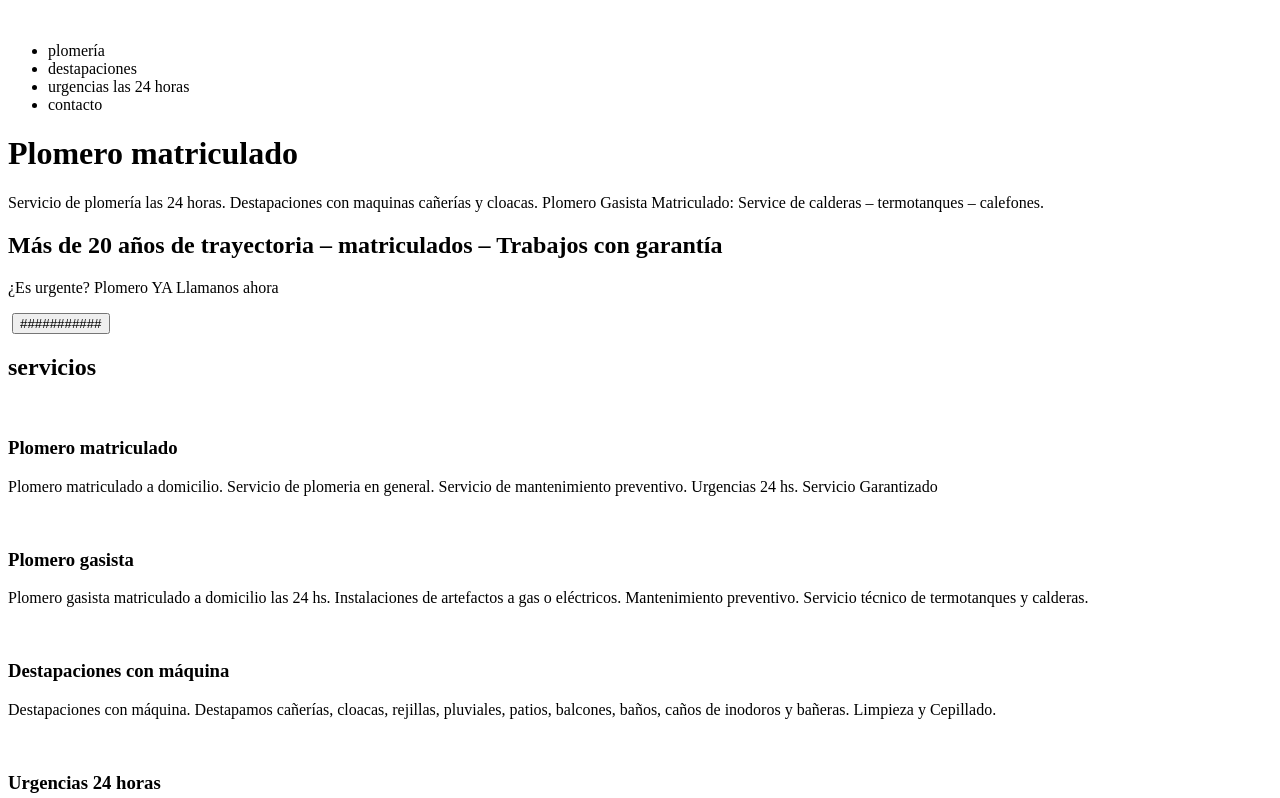
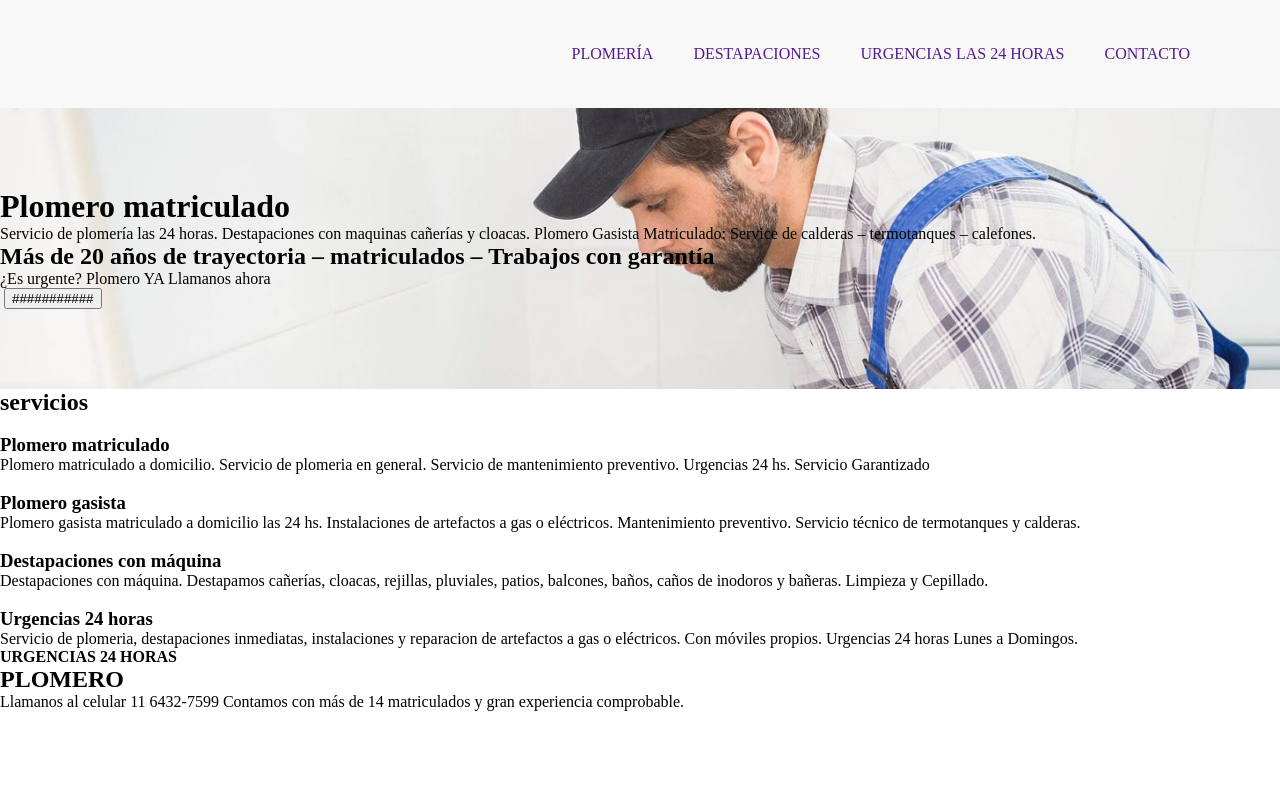
Before and after one commit to ArielMarchioni/Gasista, a plain HTML site: page index.html in a window 1280 px wide. Shown: the top 798 px of the page. Drawn offline with Linux system fonts and the light colour scheme.

Commit message:
fix
arreglado la semantica del nav y agregados algunos estilos

```diff
--- a/index.html
+++ b/index.html
@@ -3,23 +3,29 @@
 <head>
 	<meta charset="UTF-8">
 	<title>Gasista Matriculado</title> <!--Cambiar por el nombre del Negocio  -->
+	<link rel="stylesheet" href="style.css">
 </head>
 <body>
-	<header>
-		<div class="icon">
-			<img src="" alt="">
-		</div>
-		<div class="menu">
-			<ul>
-				<li>plomería</li>
-				<li>destapaciones</li>
-				<li>urgencias las 24 horas</li>
-				<li>contacto</li>
+	<header class="">
+		<div class="header-content container">
+			<div class="icon">
+				<img src="" alt="">
+			</div>
+			<div class="">
+				<nav>
+					<ul class="nav-ul">
+						<li><a href="">plomería</a></li>
+						<li><a href="">destapaciones</a></li>
+						<li><a href="">urgencias las 24 horas</a></li>
+						<li><a href="">contacto</a></li>
 
-			</ul>
+					</ul>
+				</nav>
+
+			</div>
 		</div>
 	</header>
-	<div class="hero">
+	<div class="hero ">
 		<div class="">
 			<h1>Plomero matriculado</h1>
 			<p>Servicio de plomería las 24 horas. Destapaciones con maquinas cañerías y cloacas.
--- /dev/null
+++ b/style.css
@@ -0,0 +1,41 @@
+*{
+	margin: 0;
+	box-sizing: border-box;
+}
+
+header{
+	padding: 45px;
+	background-color: #f8f8f8;
+
+}
+
+	.header-content{
+		display: flex;
+	justify-content: space-between;
+
+	}
+
+	.nav-ul{
+		display: flex;
+		list-style: none;
+	}
+
+		.nav-ul a{
+			padding: 20px;
+			text-decoration: none;
+			text-transform: uppercase;
+		}
+
+
+
+.container{
+	max-width: 1140px;
+	margin: 0 auto;
+}
+
+.hero{
+	background-image: url(media/plumber.jpg);
+	background-size: cover;
+	background-repeat: no-repeat;
+	padding: 80px 0;
+}
```
Also changed, not shown: media/plumber.jpg (renamed from media/aker-pros-corner-plumber-reference-e1534813564505.jpg), 1 other file.
